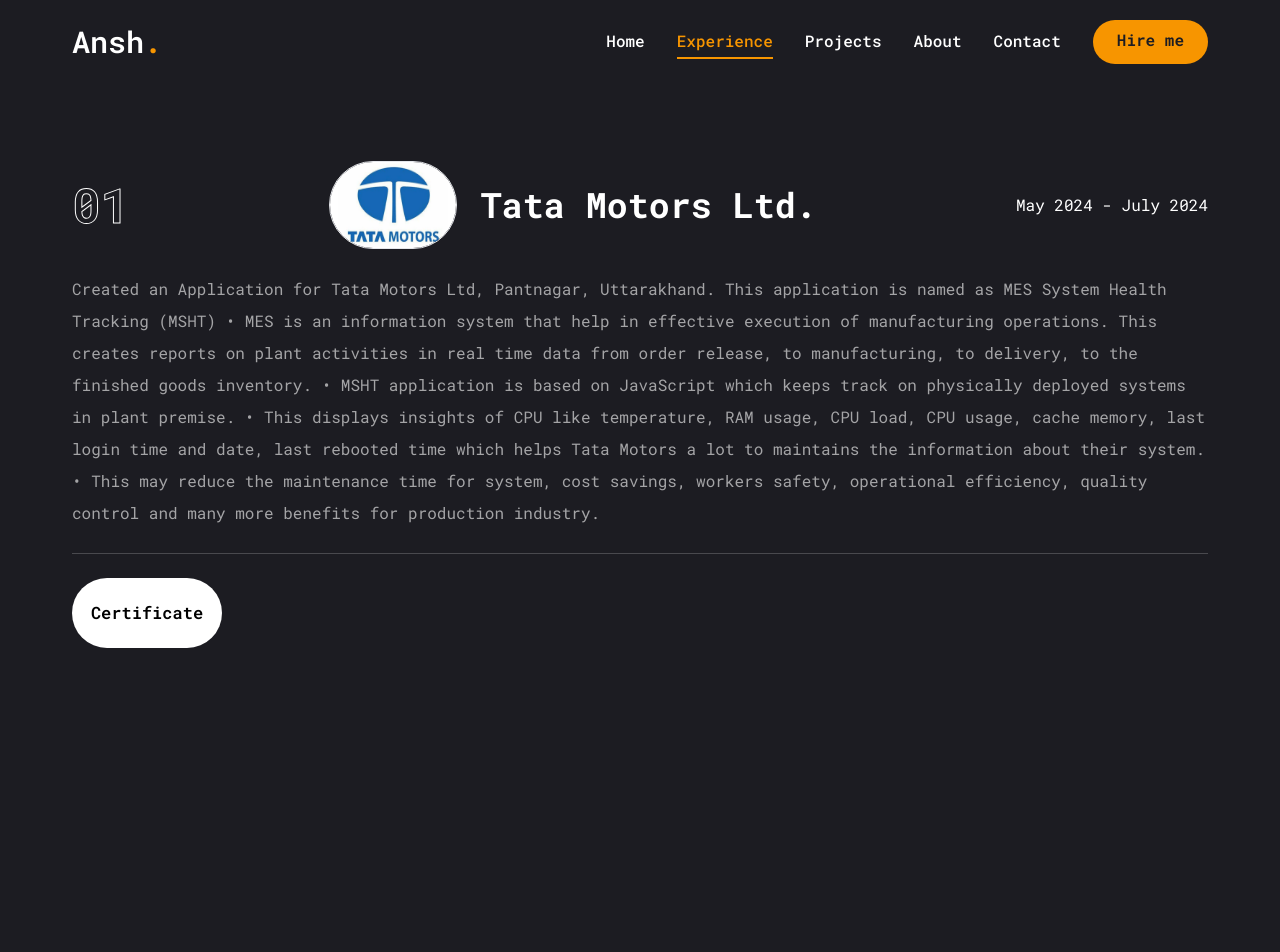
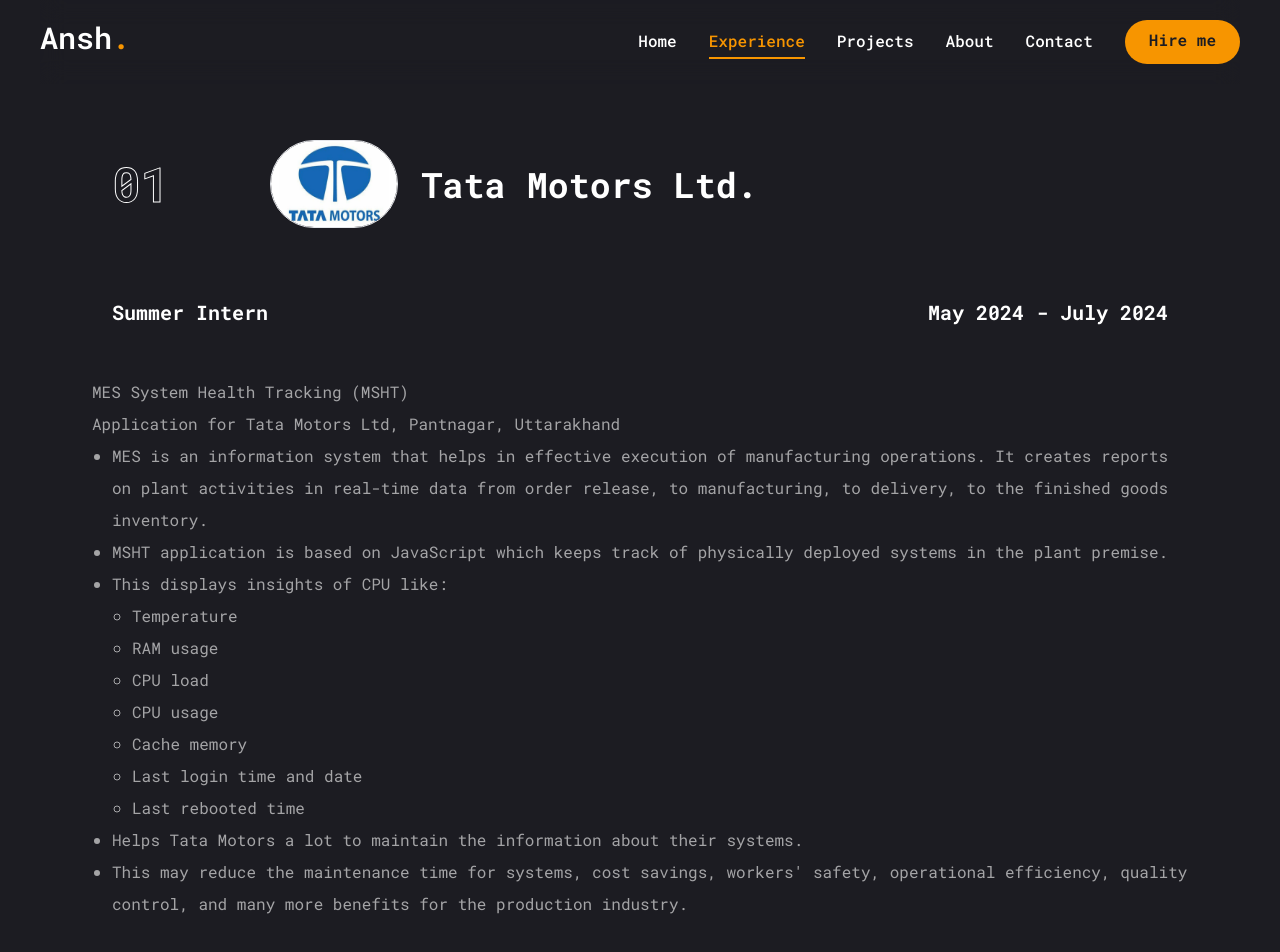
Before and after one commit to Annssh/Ansh_Portfolio, a Next.js app: page /experience in a window 1280 px wide. Shown: the top 952 px of the page. Before the commit the page ends 800 px from the top, so only its background shows below. Built offline with nearby package versions, Linux system fonts and the light colour scheme.

Commit message:
Final Commit

```diff
--- a/app/contact/page.jsx
+++ b/app/contact/page.jsx
@@ -79,8 +79,7 @@
             >
               <h3 className="text-3xl text-[#f79500]">Let's Work Together</h3>
               <p className="text-white/60">
-                Lorem ipsum dolor sit amet consectetur adipisicing elit. Unde,
-                ex quibusdam temporibus officiis aliquid quidem
+                Hi I'm Ansh Agrawal, Fill out below form for contacting me.
               </p>
               <div className="grid grid-cols-1 md:grid-cols-2 gap-6">
                 <Input
--- a/app/experience/page.jsx
+++ b/app/experience/page.jsx
@@ -8,9 +8,47 @@
   {
     num: "01",
     company: "Tata Motors Ltd.",
+    position: "Summer Intern",
     address: "Pantnagar, Uttarakhand, India",
-    description:
-      "Created an Application for Tata Motors Ltd, Pantnagar, Uttarakhand.  This application is named as MES System Health Tracking (MSHT) • MES is an information system that help in effective execution of manufacturing operations. This creates reports on plant activities in real time data from order release, to manufacturing, to delivery, to the finished goods inventory. • MSHT application is based on JavaScript which keeps track on physically deployed systems in plant premise. • This displays insights of CPU like temperature, RAM usage, CPU load, CPU usage, cache memory, last login time and date, last rebooted time which helps Tata Motors a lot to maintains the information about their system. • This may reduce the maintenance time for system, cost savings, workers safety, operational efficiency, quality control and many more benefits for production industry. ",
+    description: (
+      <div style={{ padding: "20px" }}>
+        <h2>MES System Health Tracking (MSHT)</h2>
+        <p>Application for Tata Motors Ltd, Pantnagar, Uttarakhand</p>
+        <ul style={{ listStyleType: "disc", marginLeft: "20px" }}>
+          <li>
+            MES is an information system that helps in effective execution of
+            manufacturing operations. It creates reports on plant activities in
+            real-time data from order release, to manufacturing, to delivery, to
+            the finished goods inventory.
+          </li>
+          <li>
+            MSHT application is based on JavaScript which keeps track of
+            physically deployed systems in the plant premise.
+          </li>
+          <li>
+            This displays insights of CPU like:
+            <ul style={{ listStyleType: "circle", marginLeft: "20px" }}>
+              <li>Temperature</li>
+              <li>RAM usage</li>
+              <li>CPU load</li>
+              <li>CPU usage</li>
+              <li>Cache memory</li>
+              <li>Last login time and date</li>
+              <li>Last rebooted time</li>
+            </ul>
+          </li>
+          <li>
+            Helps Tata Motors a lot to maintain the information about their
+            systems.
+          </li>
+          <li>
+            This may reduce the maintenance time for systems, cost savings,
+            workers' safety, operational efficiency, quality control, and many
+            more benefits for the production industry.
+          </li>
+        </ul>
+      </div>
+    ),
     imgUrl: "/assets/experience/tatamotors.jpeg/",
   },
 ];
@@ -42,7 +80,7 @@
                 key={index}
                 className="flex flex-col justify-center gap-6 group "
               >
-                <div className="w-full flex flex-col gap-10 justify-between items-center md:flex-row">
+                <div className="w-full flex flex-col gap-10 md:gap-[100px] justify-left items-center md:flex-row md:m-10">
                   <div className="text-3xl font-extrabold text-outline text-transparent group-hover:text-outline-hover transition-all duration-500 md:text-5xl">
                     {experience.num}
                   </div>
@@ -55,7 +93,10 @@
                     />
                     {experience.company}
                   </h2>
-                  <p>May 2024 - July 2024</p>
+                </div>
+                <div className="flex justify-between items-center mx-10">
+                  <div className="text-[15px] font-bold md:text-[20px]">{experience.position}</div>
+                  <p className="text-[15px] font-bold md:text-[20px]">May 2024 - July 2024</p>
                 </div>
                 <p className="text-white/60">{experience.description}</p>
 
--- a/app/layout.jsx
+++ b/app/layout.jsx
@@ -23,9 +23,13 @@
         <link rel="icon" href="/assets/photo.png" />
       </head>
       <body className={jetbrainsMono.className}>
-        <Header />
+        <div className="fixed px-10 w-full">
+          <Header />
+        </div>
         {/* <StairTransition /> */}
-        <PageTransition>{children}</PageTransition>
+        <div className="pt-[100px]">
+          <PageTransition>{children}</PageTransition>
+        </div>
       </body>
     </html>
   );
--- a/components/Header.jsx
+++ b/components/Header.jsx
@@ -4,8 +4,8 @@
 import MobileNav from "./MobileNav";
 const Header = () => {
   return (
-    <header className="py-3 md:py-5 text-white">
-      <div className="container mx-auto flex justify-between items-center">
+    <header className="py-3 md:py-5 text-white backdrop-blur-md">
+      <div className="flex justify-between ">
         <Link href="/">
           <h1 className="text-3xl font-semibold">
             Ansh<span className="text-[#f79500]">.</span>
--- a/components/MobileNav.jsx
+++ b/components/MobileNav.jsx
@@ -1,5 +1,6 @@
 "use client";
 
+import { useState } from "react";
 import { Sheet, SheetContent, SheetTrigger } from "@/components/ui/sheet";
 import { usePathname } from "next/navigation";
 import Link from "next/link";
@@ -29,11 +30,21 @@
 ];
 
 const MobileNav = () => {
+  const [isOpen, setIsOpen] = useState(false);
   const pathname = usePathname();
+
+  const handleLinkClick = () => {
+    setIsOpen(false);
+  };
+
   return (
-    <Sheet>
+    <>
+      <Sheet open={isOpen} onOpenChange={setIsOpen}>
         <SheetTrigger className="flex justify-center items-center">
-        <CiMenuFries className="text-[32px] text-[#f79500]" />
+          <CiMenuFries
+            className="text-[32px] text-[#f79500]"
+            onClick={() => setIsOpen(true)}
+          />
         </SheetTrigger>
         <SheetContent className="flex flex-col">
           <div className="mt-32 mb-20 text-center text-2xl">
@@ -45,8 +56,7 @@
           </div>
 
           <nav className="flex flex-col justify-center items-center gap-8">
-          {links.map((link, index) => {
-            return (
+            {links.map((link, index) => (
               <Link
                 href={link.path}
                 key={index}
@@ -54,14 +64,15 @@
                   link.path === pathname &&
                   "text-[#f79500] border-b-2 border-[#f79500]"
                 } text-xl capitalize hover:text-[#f79500] transition-all`}
+                onClick={handleLinkClick}
               >
                 {link.name}
               </Link>
-            );
-          })}
+            ))}
           </nav>
         </SheetContent>
       </Sheet>
+    </>
   );
 };
 
--- a/components/Photo.jsx
+++ b/components/Photo.jsx
@@ -23,7 +23,7 @@
           className="w-[330px] h-[320px] md:w-[440px] md:h-[420px] mix-blend-lighten absolute"
         >
           <Image
-            src="/assets/photo.png"
+            src="/assets/Myphoto.png"
             priority
             quality={100}
             fill
```
Also changed, not shown: public/assets/Myphoto.png (added). Lines whose indentation alone changed are shown as unchanged.
